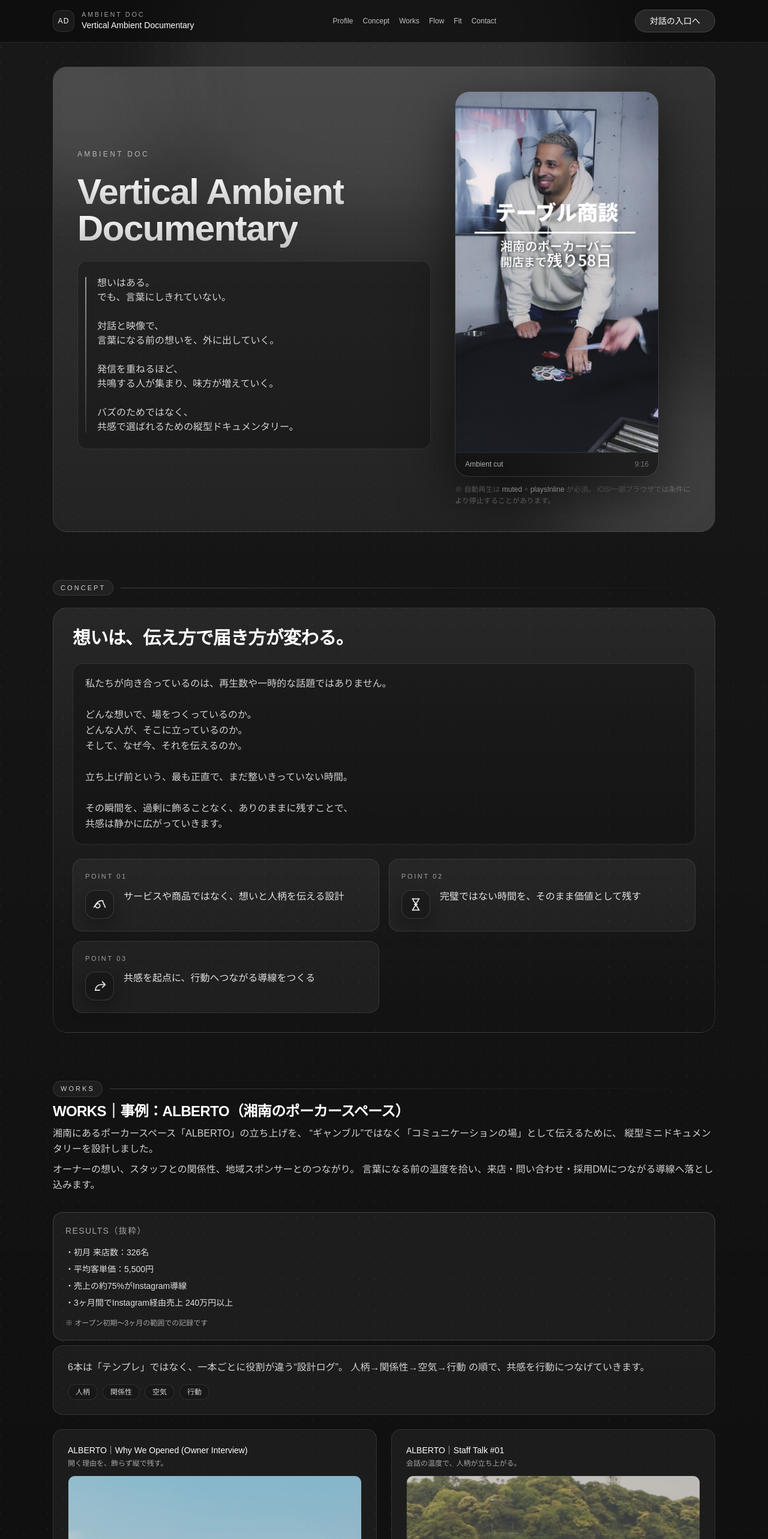
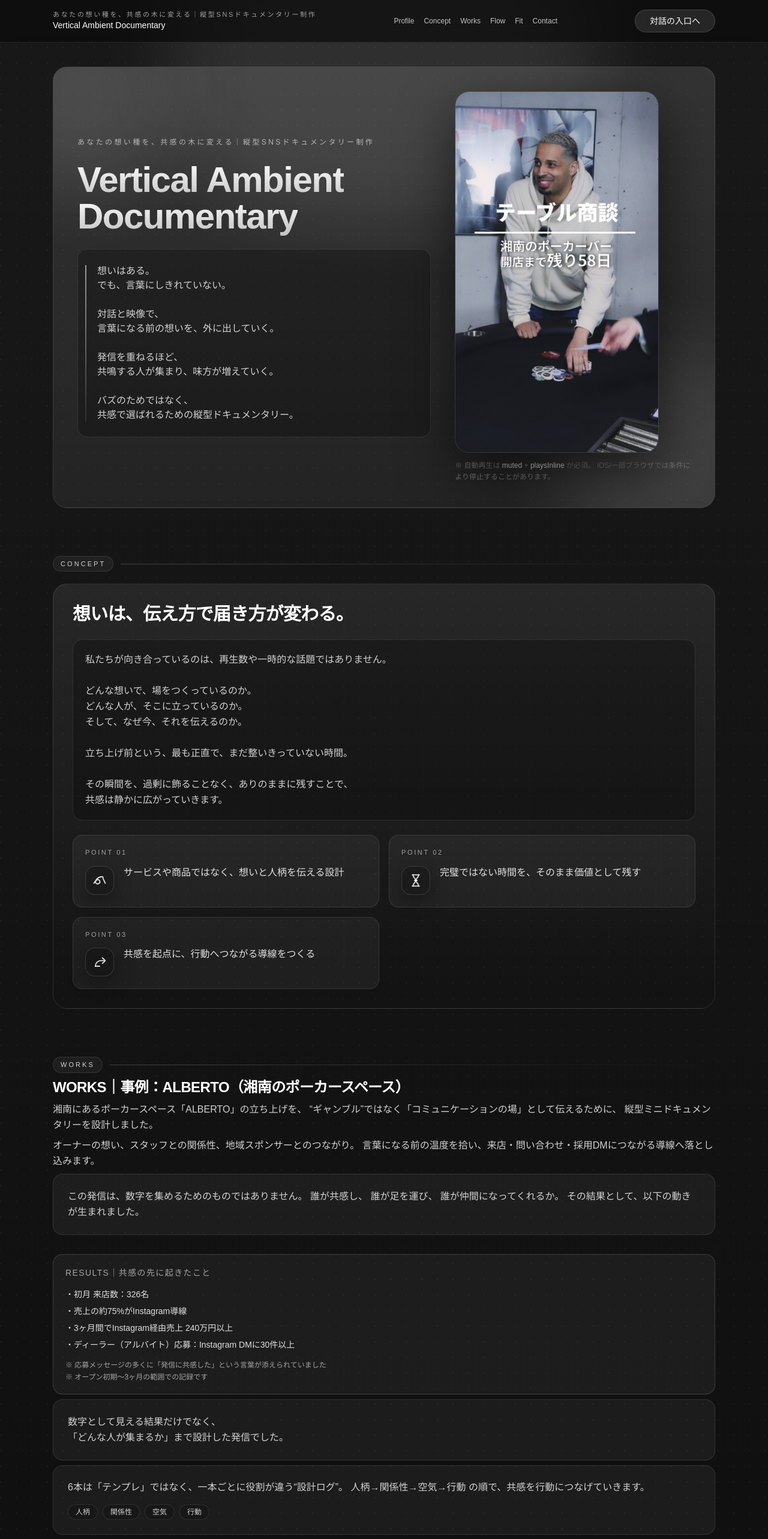
Before and after one commit to naturalpeopleinfo-blip/ambient-doc-clean, a Next.js app: page / in a window 1280 px wide. Shown: the top 2566 px of the page at 60% size. Built offline with nearby package versions, Linux system fonts and the light colour scheme.

Commit message:
Update hero copy: focus on small dense fans

```diff
--- a/src/app/page.tsx
+++ b/src/app/page.tsx
@@ -58,9 +58,9 @@ const works = [
 
 const copy = {
   hero: {
-    brand: "AMBIENT DOC",
+    brand: "あなたの想い種を、共感の木に変える｜縦型SNSドキュメンタリー制作",
     headline: "Vertical Ambient Documentary",
-    subhead: "AMBIENT DOC",
+    subhead: "あなたの想い種を、共感の木に変える｜縦型SNSドキュメンタリー制作",
     note:
       "想いはある。\n" +
       "でも、言葉にしきれていない。\n\n" +
@@ -517,10 +517,7 @@ export default function Home() {
 
       <header className="sticky top-0 z-40 border-b border-white/10 bg-neutral-950/70 backdrop-blur">
         <div className="mx-auto max-w-6xl px-6 py-4 flex items-center justify-between">
-          <div className="flex items-center gap-3">
-            <span className="inline-flex h-9 w-9 items-center justify-center rounded-xl border border-white/10 bg-white/5 text-xs tracking-widest">
-              AD
-            </span>
+          <div className="flex items-center">
             <div className="leading-tight">
               <p className="text-[11px] tracking-[0.24em] text-neutral-400">
                 {copy.hero.brand}
@@ -613,10 +610,6 @@ export default function Home() {
                     </noscript>
                     <div className="pointer-events-none absolute inset-0 ring-1 ring-white/10" />
                   </div>
-                  <div className="flex items-center justify-between px-4 py-3 text-xs text-neutral-300/80">
-                    <span>Ambient cut</span>
-                    <span className="text-neutral-500">9:16</span>
-                  </div>
                 </div>
 
                 <p className="mt-3 text-xs text-neutral-500 leading-relaxed">
@@ -665,20 +658,39 @@ export default function Home() {
               言葉になる前の温度を拾い、来店・問い合わせ・採用DMにつながる導線へ落とし込みます。
             </p>
 
+            <ProseCard>
+              <p className="text-sm sm:text-base text-neutral-200/90 leading-relaxed whitespace-pre-line">
+                この発信は、数字を集めるためのものではありません。
+
+                誰が共感し、
+                誰が足を運び、
+                誰が仲間になってくれるか。
+
+                その結果として、以下の動きが生まれました。
+              </p>
+            </ProseCard>
             <div className="mt-8 rounded-2xl border border-white/15 bg-white/5 p-5">
               <p className="mb-4 text-sm tracking-widest text-neutral-400">
-                RESULTS（抜粋）
+                RESULTS｜共感の先に起きたこと
               </p>
               <ul className="space-y-2 text-sm text-neutral-100/90">
                 <li>・初月 来店数：326名</li>
-                <li>・平均客単価：5,500円</li>
                 <li>・売上の約75%がInstagram導線</li>
                 <li>・3ヶ月間でInstagram経由売上 240万円以上</li>
+                <li>・ディーラー（アルバイト）応募：Instagram DMに30件以上</li>
               </ul>
-              <p className="mt-4 text-xs text-neutral-400">
-                ※ オープン初期〜3ヶ月の範囲での記録です
+              <div className="mt-4 space-y-1 text-xs text-neutral-400">
+                <p>※ 応募メッセージの多くに「発信に共感した」という言葉が添えられていました</p>
+                <p>※ オープン初期〜3ヶ月の範囲での記録です</p>
+              </div>
+            </div>
+            <ProseCard>
+              <p className="text-sm sm:text-base text-neutral-200/90 leading-relaxed">
+                数字として見える結果だけでなく、
+                <br />
+                「どんな人が集まるか」まで設計した発信でした。
               </p>
-            </div>
+            </ProseCard>
             <ProseCard>
               <p className="text-sm sm:text-base text-neutral-200/90">
                 6本は「テンプレ」ではなく、一本ごとに役割が違う“設計ログ”。
```
